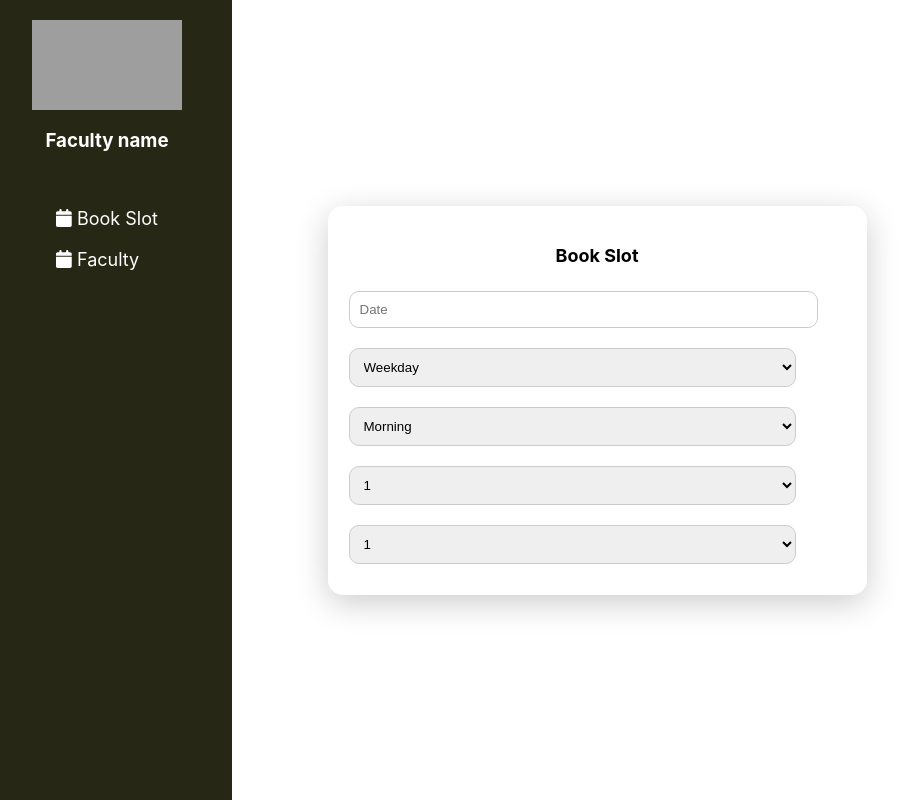
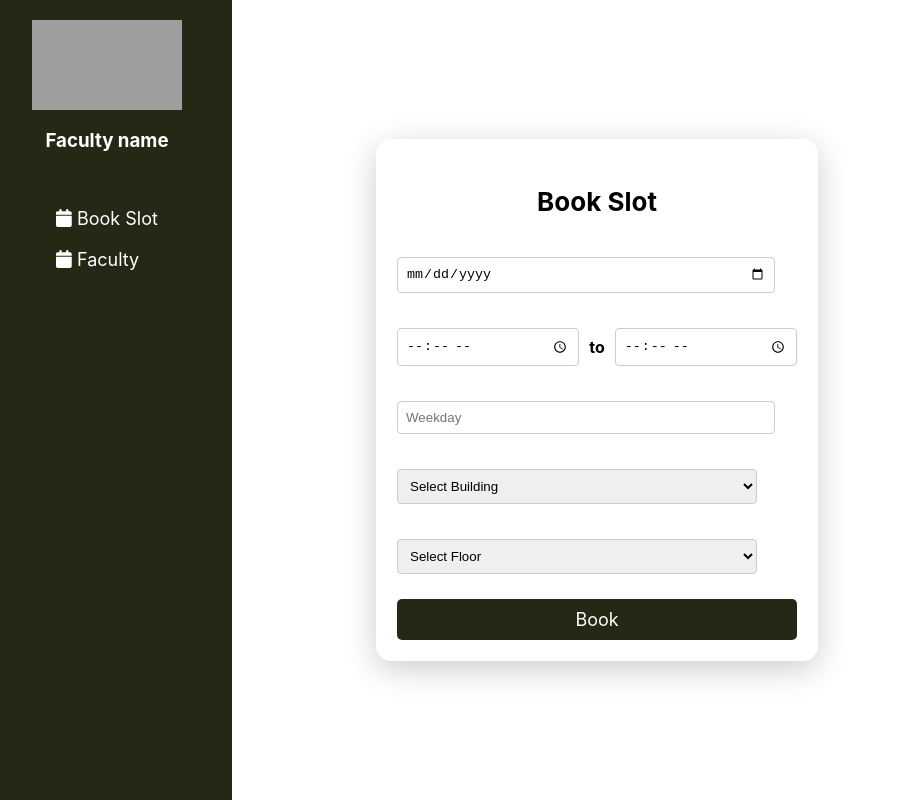
Before and after one commit to Jayesh-Kr/MSC-Hackathon, a React (Vite) app in the folder client/: page / in a window 1280 px wide. Both pictures are taken after a click on the item "Book Slot". Shown: the whole page, without its empty margins (18-927 px from the left). Built offline with nearby package versions, Linux system fonts and the light colour scheme; grey boxes are pictures that could not be loaded.

Commit message:
Added Slot Booking

```diff
--- a/client/src/components/FloorForm.jsx
+++ b/client/src/components/FloorForm.jsx
@@ -12,8 +12,13 @@ const FloorForm = () => {
   const [hostelName, setHostelName] = useState("");
   const [roomNo, setRoomNo] = useState("");
   const [branch, setBranch] = useState("");
-  const [gender, setGender] = useState("");
-
+  const [selectedDate, setSelectedDate] = useState('');
+  const [weekday, setWeekday] = useState('');
+  const [timeSlot, setTimeSlot] = useState('');
+  const [selectedBuilding, setSelectedBuilding] = useState('');
+const [selectedFloor, setSelectedFloor] = useState('');
+const [startTime, setStartTime] = useState('');
+const [endTime, setEndTime] = useState('');
 
 
 
@@ -57,35 +62,76 @@ const FloorForm = () => {
             </div>
           )}
 
-          {activeTab === "book" && (
-            <div className="slot-booking">
-              <h3>Book Slot</h3>
-              <input type="text" placeholder="Date" />
-              <select>
-                <option>Weekday</option>
-                <option>Saturday</option>
-              </select>
-              <select>
-                <option>Morning</option>
-                <option>Afternoon</option>
-              </select>
-              <select>
-                <option>1</option>
-                <option>2</option>
-                <option>3</option>
-                <option>4</option>
-                <option>5</option>
-              </select>
-              <select>
-                <option>1</option>
-                <option>2</option>
-                <option>3</option>
-                <option>4</option>
-                <option>5</option>
+{activeTab === "book" && (
+  <div className="slot-booking">
+    <h3 id="book-heading">Book Slot</h3>
 
-              </select>
-            </div>
-          )}
+        {/* Date selection */}
+        <input
+          type="date"
+          value={selectedDate}
+          onChange={(e) => {
+            setSelectedDate(e.target.value);
+            const date = new Date(e.target.value);
+            const weekdays = ['Sunday', 'Monday', 'Tuesday', 'Wednesday', 'Thursday', 'Friday', 'Saturday'];
+            setWeekday(weekdays[date.getDay()]);
+          }}
+        />
+
+    {/* Time slot selection */}
+    <div className="time-slot">
+      <input
+        type="time"
+        value={startTime}
+        onChange={(e) => setStartTime(e.target.value)}
+        placeholder="Start Time"
+      />
+      <span>to</span>
+      <input
+        type="time"
+        value={endTime}
+        onChange={(e) => setEndTime(e.target.value)}
+        placeholder="End Time"
+      />
+    </div>
+
+
+    {/* Weekday display */}
+    <input
+      type="text"
+      value={weekday}
+      readOnly
+      placeholder="Weekday"
+    />
+
+        {/* Building Selection */}
+        <select
+      value={selectedBuilding}
+      onChange={(e) => setSelectedBuilding(e.target.value)}
+    >
+      <option value="">Select Building</option>
+      <option value="A">V Block</option>
+      <option value="B">SR Block</option>
+      <option value="C">CV Raman Block</option>
+    </select>
+
+      {/* Floor Selection */}
+      <select
+      value={selectedFloor}
+      onChange={(e) => setSelectedFloor(e.target.value)}
+    >
+      <option value="">Select Floor</option>
+      <option value="1">1st Floor</option>
+      <option value="2">2nd Floor</option>
+      <option value="3">3rd Floor</option>
+      <option value="4">4th Floor</option>
+      <option value="4">5th Floor</option>
+    </select>
+    <div className="btn">
+        Book
+        </div>
+  </div>
+)}
 
 
         </div>
--- a/client/src/components/floorform.css
+++ b/client/src/components/floorform.css
@@ -418,3 +418,54 @@ src/components/PatientDashboard.css * {
     top: 20px;
     right: 200px;
   }
+
+
+  .time-slot {
+    display: flex;
+    justify-content: center;
+    align-items: center;
+    gap: 10px;
+  }
+
+
+
+
+  .slot-booking {
+    display: flex;
+    flex-direction: column;
+    gap: 15px;
+    min-width: 400px;
+    margin: 20px;
+  }
+
+  .slot-booking select,
+  .slot-booking input {
+    padding: 8px;
+    border-radius: 4px;
+    border: 1px solid #ccc;
+  }
+
+  .time-slot {
+    display: flex;
+    align-items: center;
+    gap: 10px;
+  }
+
+  .time-slot span {
+    font-weight: bold;
+  }
+
+  .btn {
+    background-color: #272715;
+    color: white;
+    border: none;
+    border-radius: 5px;
+    cursor: pointer;
+    padding : 10px 20px;
+    text-align: center;
+    font-size: 18px;
+  }
+
+  #book-heading {
+    font-size: 26px;
+  }
```
